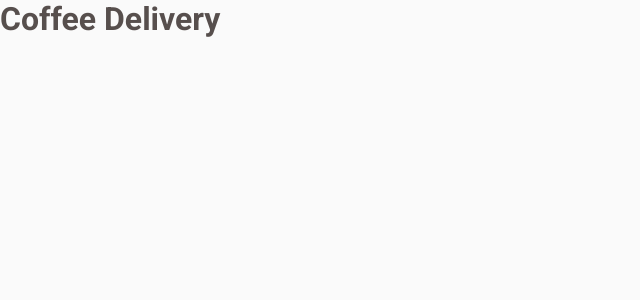
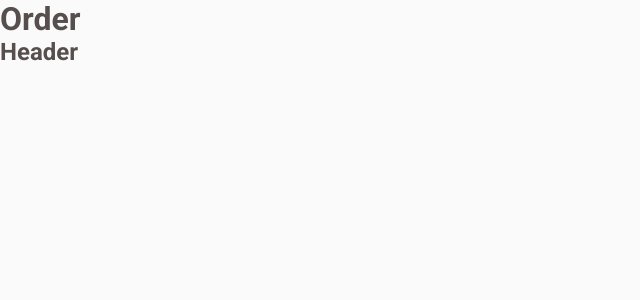
Before and after one commit to matheusmaximianomv/desafio02-coffee-delivery, a React (Vite) app: page /order in a window 1280 px wide. Shown: the top 300 px of the page, without its empty margins (0-640 px from the left). Built offline with nearby package versions, Linux system fonts and the light colour scheme.

Commit message:
feat: Iniciando o roteamento

```diff
--- a/package.json
+++ b/package.json
@@ -14,6 +14,7 @@
     "phosphor-react": "^1.4.1",
     "react": "^18.2.0",
     "react-dom": "^18.2.0",
+    "react-router-dom": "^6.11.0",
     "styled-components": "^5.3.10"
   },
   "devDependencies": {
--- a/src/App.tsx
+++ b/src/App.tsx
@@ -1,11 +1,18 @@
 import { ThemeProvider } from 'styled-components';
+import { BrowserRouter } from 'react-router-dom';
 
+import { Router } from './Router';
 import { GlobalStyle, defaultTheme } from './styles';
+
+import { Header } from './components/Header';
 
 export function App() {
   return (
     <ThemeProvider theme={defaultTheme}>
-      <h1>Coffee Delivery</h1>
+      <BrowserRouter>
+        <Router />
+        <Header />
+      </BrowserRouter>
       <GlobalStyle />
     </ThemeProvider>
   );
--- /dev/null
+++ b/src/Router.tsx
@@ -0,0 +1,15 @@
+import { Routes, Route } from 'react-router-dom';
+
+import { Home } from './pages/Home';
+import { Order } from './pages/Order';
+import { Confirmation } from './pages/Confirmation';
+
+export function Router() {
+  return (
+    <Routes>
+      <Route path="/" element={<Home />} />
+      <Route path="/order" element={<Order />} />
+      <Route path="/confirmation" element={<Confirmation />} />
+    </Routes>
+  );
+}
--- /dev/null
+++ b/src/components/Header/index.tsx
@@ -0,0 +1,3 @@
+export function Header() {
+  return <h2>Header</h2>;
+}
--- /dev/null
+++ b/src/pages/Confirmation/index.tsx
@@ -0,0 +1,3 @@
+export function Confirmation() {
+  return <h1>Confirmation</h1>;
+}
--- /dev/null
+++ b/src/pages/Home/index.tsx
@@ -0,0 +1,3 @@
+export function Home() {
+  return <h1>Home</h1>;
+}
--- /dev/null
+++ b/src/pages/Order/index.tsx
@@ -0,0 +1,3 @@
+export function Order() {
+  return <h1>Order</h1>;
+}
```
Also changed, not shown: 1 other file (tests, documents, lock files or other folders).
